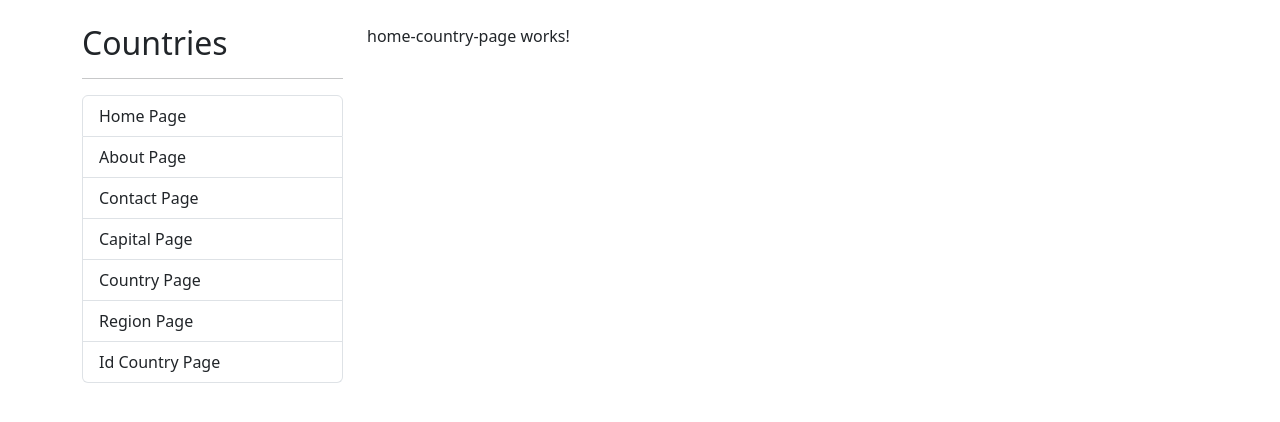
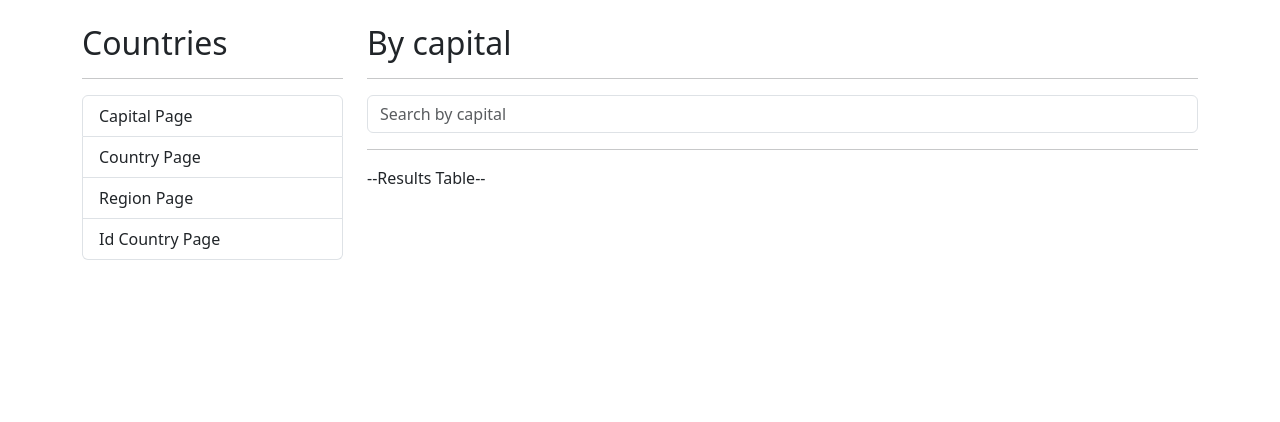
Before and after one commit to kevinmadrid-dev/country-app, an Angular app: page /countries in a window 1280 px wide. Shown: the top 422 px of the page. Built offline with nearby package versions, Linux system fonts and the light colour scheme.

Commit message:
searchbox added to countries pages

```diff
--- a/src/app/countries/countries-routing.module.ts
+++ b/src/app/countries/countries-routing.module.ts
@@ -25,7 +25,7 @@ const routes: Routes = [
   },
   {
     path: "**",
-    component: HomeCountryPageComponent
+    component: CapitalPageComponent
   }
 ]
 
--- a/src/app/countries/countries.module.ts
+++ b/src/app/countries/countries.module.ts
@@ -2,6 +2,7 @@ import { NgModule } from "@angular/core"
 import { CommonModule } from "@angular/common"
 
 import { CountriesRoutingModule } from "./countries-routing.module"
+import { SharedModule } from "../shared/shared.module"
 
 import { CapitalPageComponent } from "./pages/capital-page/capital-page.component"
 import { CountryPageComponent } from "./pages/country-page/country-page.component"
@@ -15,6 +16,6 @@ import { HomeCountryPageComponent } from "./pages/home-country-page/home-country
     RegionPageComponent,
     HomeCountryPageComponent
   ],
-  imports: [CommonModule, CountriesRoutingModule]
+  imports: [CommonModule, CountriesRoutingModule, SharedModule]
 })
 export class CountriesModule {}
--- a/src/app/countries/pages/capital-page/capital-page.component.html
+++ b/src/app/countries/pages/capital-page/capital-page.component.html
@@ -1 +1,19 @@
-<p>by-capital-page works!</p>
+<h2>By capital</h2>
+
+<hr />
+
+<div class="row">
+  <div class="col">
+    <!--SearchBox-->
+    <shared-search-box placeholder="Search by capital"></shared-search-box>
+  </div>
+</div>
+
+<hr />
+
+<div class="row">
+  <div class="col">
+    <!--Results Table-->
+    --Results Table--
+  </div>
+</div>
--- /dev/null
+++ b/src/app/shared/components/search-box/search-box.component.html
@@ -0,0 +1 @@
+<input type="text" [placeholder]="placeholder" class="form-control" />
--- /dev/null
+++ b/src/app/shared/components/search-box/search-box.component.ts
@@ -0,0 +1,10 @@
+import { Component, Input } from "@angular/core"
+
+@Component({
+  selector: "shared-search-box",
+  templateUrl: "./search-box.component.html"
+})
+export class SearchBoxComponent {
+  @Input()
+  public placeholder: string = ""
+}
--- a/src/app/shared/components/sidebar/sidebar.component.html
+++ b/src/app/shared/components/sidebar/sidebar.component.html
@@ -3,7 +3,7 @@
 <hr />
 
 <ul class="list-group">
-  <li
+  <!-- <li
     routerLink=""
     routerLinkActive="active"
     [routerLinkActiveOptions]="{ exact: true }"
@@ -29,7 +29,7 @@
     style="cursor: pointer !important"
   >
     Contact Page
-  </li>
+  </li> -->
 
   <li
     routerLink="countries/capital"
```
Also changed, not shown: src/app/app-routing.module.ts (+5 -5 lines), src/app/shared/shared.module.ts (+9 -2 lines).
